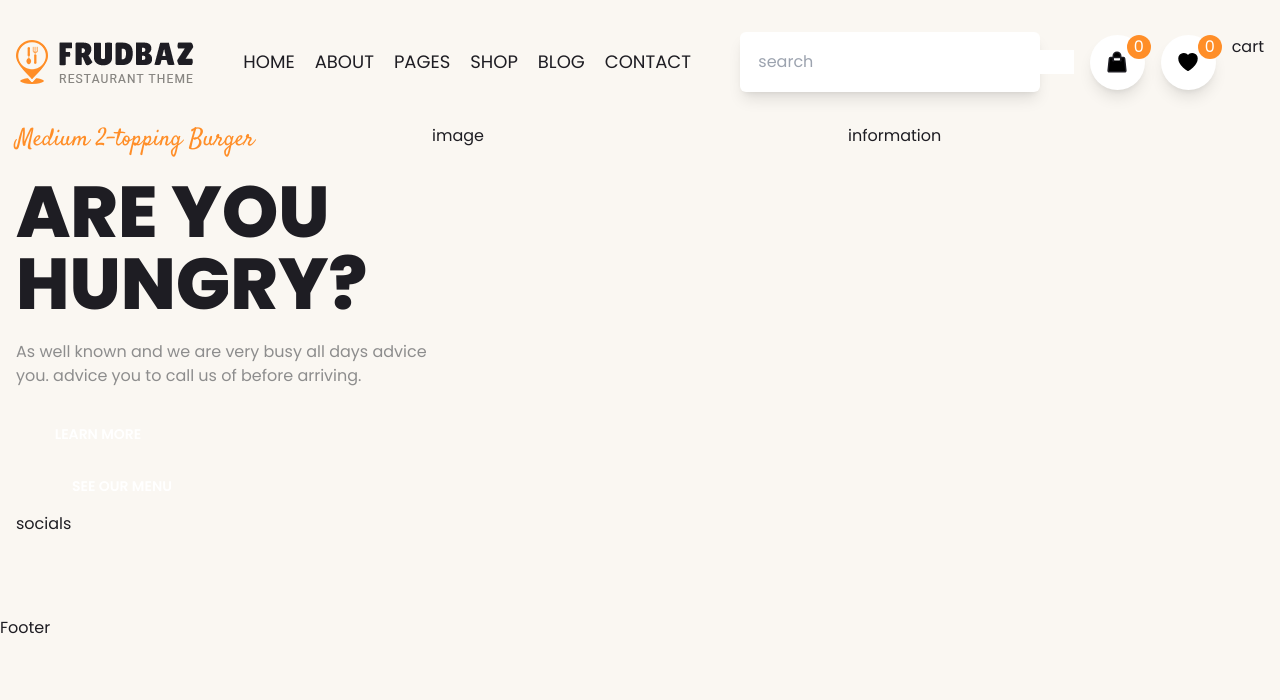
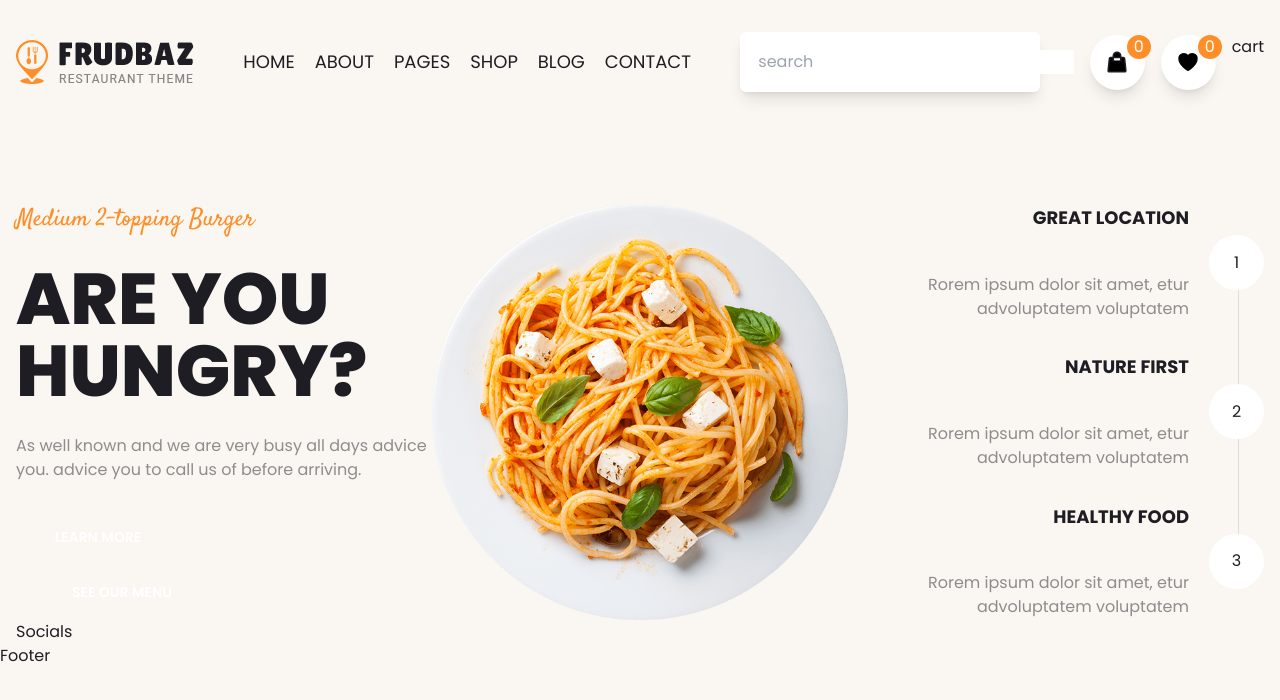
Before and after one commit to yastrb/vite-food-app, a React (Vite) app: page /home in a window 1280 px wide. Shown: the top 700 px of the page. Built offline with nearby package versions, Linux system fonts and the light colour scheme.

Commit message:
hero section fixed

```diff
--- a/src/components/home/Home.jsx
+++ b/src/components/home/Home.jsx
@@ -3,7 +3,7 @@ import Hero from './hero/Hero'
 
 const Home = () => {
   return (
-    <main className=' px-4 mb-[80px]'>
+    <main className=' px-4 mt-[80px]'>
       <Hero/>
     </main>
   )
--- a/src/components/home/hero/Hero.jsx
+++ b/src/components/home/hero/Hero.jsx
@@ -1,5 +1,9 @@
 import React from 'react'
 import Button from '../Button'
+import HeroImage from './HeroImage'
+import heroImage from '../../../assets/images/hero.png'
+import HeroDetails from './HeroDetails'
+import Socials from './Socials'
 
 const Hero = () => {
   return (
@@ -11,14 +15,14 @@ const Hero = () => {
                     <h1 className=' text-7xl font-black'>ARE YOU HUNGRY?</h1>
                     <p className=' text-gray text-base'>As well known and we are very busy all days advice you. advice you to call us of before arriving.</p>
                     <div className=' grid'>
-                        <Button color="orange" label="learn more"/>
+                        <Button color="orange"  label="learn more"/>
                         <Button translate='translate-x-6' color="green" label="see our menu"/>
                     </div>
                 </div>
-                <div>image</div>
-                <div>information</div>
+                <HeroImage src={heroImage} alt={"image of a main dish"}/>
+                <HeroDetails/>
             </div>
-            <div>socials</div>
+            <Socials/>
         </div>
     </section>
   )
--- /dev/null
+++ b/src/components/home/hero/HeroDetails.jsx
@@ -0,0 +1,22 @@
+import React from 'react';
+import { hero } from "../../../data/Data.js"
+
+const HeroDetails = () => {
+    return (
+        <>
+            <div className=' grid gap-8 details relative'>
+                {hero.map((item, index) => (
+                    <div className=' grid grid-rows-2 grid-flow-col gap-5' key={index}>
+                        <h3 className=' grid font-bold text-right text-lg  '>{item.title}</h3>
+                        <p className=' grid text-right text-gray  text-base '>{item.desc}</p>
+                        <div className='grid items-center justify-center  row-span-2'>
+                            <div className='grid items-center justify-center w-[55px] h-[55px] bg-white rounded-full'>{item.id}</div>
+                        </div>
+                    </div>
+                ))}
+            </div>
+        </>
+    )
+}
+
+export default HeroDetails
--- /dev/null
+++ b/src/components/home/hero/HeroImage.jsx
@@ -0,0 +1,11 @@
+import React from 'react'
+
+const HeroImage = (props) => {
+    return (
+        <div >
+            <img src={props.src} alt={props.alt}></img>
+        </div>
+    )
+}
+
+export default HeroImage
--- /dev/null
+++ b/src/components/home/hero/Socials.jsx
@@ -0,0 +1,9 @@
+import React from 'react'
+
+const Socials = () => {
+  return (
+    <div>Socials</div>
+  )
+}
+
+export default Socials
--- a/src/data/Data.js
+++ b/src/data/Data.js
@@ -25,41 +25,24 @@
   },
 ];
 export default data;
-// export const hero = [
-//   {
-//     id: 1,
-//     title: "GREAT LOCATION",
-//     desc: "Rorem ipsum dolor sit amet, etur advoluptatem voluptatem",
-//   },
-//   {
-//     id: 2,
-//     title: "NATURE FIRST",
-//     desc: "Rorem ipsum dolor sit amet, etur advoluptatem voluptatem",
-//   },
-//   {
-//     id: 3,
-//     title: "HEALTHY FOOD",
-//     desc: "Rorem ipsum dolor sit amet, etur advoluptatem voluptatem",
-//   },
-// ];
-// export const socialIcon = [
-//   {
-//     icon: <i className="fab fa-facebook-f"></i>,
-//     name: "facebook",
-//   },
-//   {
-//     icon: <i className="fab fa-twitter"></i>,
-//     name: "twitter",
-//   },
-//   {
-//     icon: <i className="fab fa-youtube"></i>,
-//     name: "youtube",
-//   },
-//   {
-//     icon: <i className="fab fa-instagram"></i>,
-//     name: "instagram",
-//   },
-// ];
+export const hero = [
+  {
+    id: 1,
+    title: "GREAT LOCATION",
+    desc: "Rorem ipsum dolor sit amet, etur advoluptatem voluptatem",
+  },
+  {
+    id: 2,
+    title: "NATURE FIRST",
+    desc: "Rorem ipsum dolor sit amet, etur advoluptatem voluptatem",
+  },
+  {
+    id: 3,
+    title: "HEALTHY FOOD",
+    desc: "Rorem ipsum dolor sit amet, etur advoluptatem voluptatem",
+  },
+];
+
 // export const menu = [
 //   {
 //     id: 1,
--- a/src/index.css
+++ b/src/index.css
@@ -13,4 +13,7 @@ body {
     .icon {
         @apply absolute top-0 right-[-6px] h-6 w-6 bg-orange rounded-full text-[#fff] text-center;
     }
+    .details::after {
+      @apply bg-[#e0ddd7] content-[""] w-[1px] h-[340px] top-[10%] bottom-0 absolute right-[25px] -z-10;
+    }
   }
```
Also changed, not shown: src/components/header/Header.jsx (+0 -19 lines).
